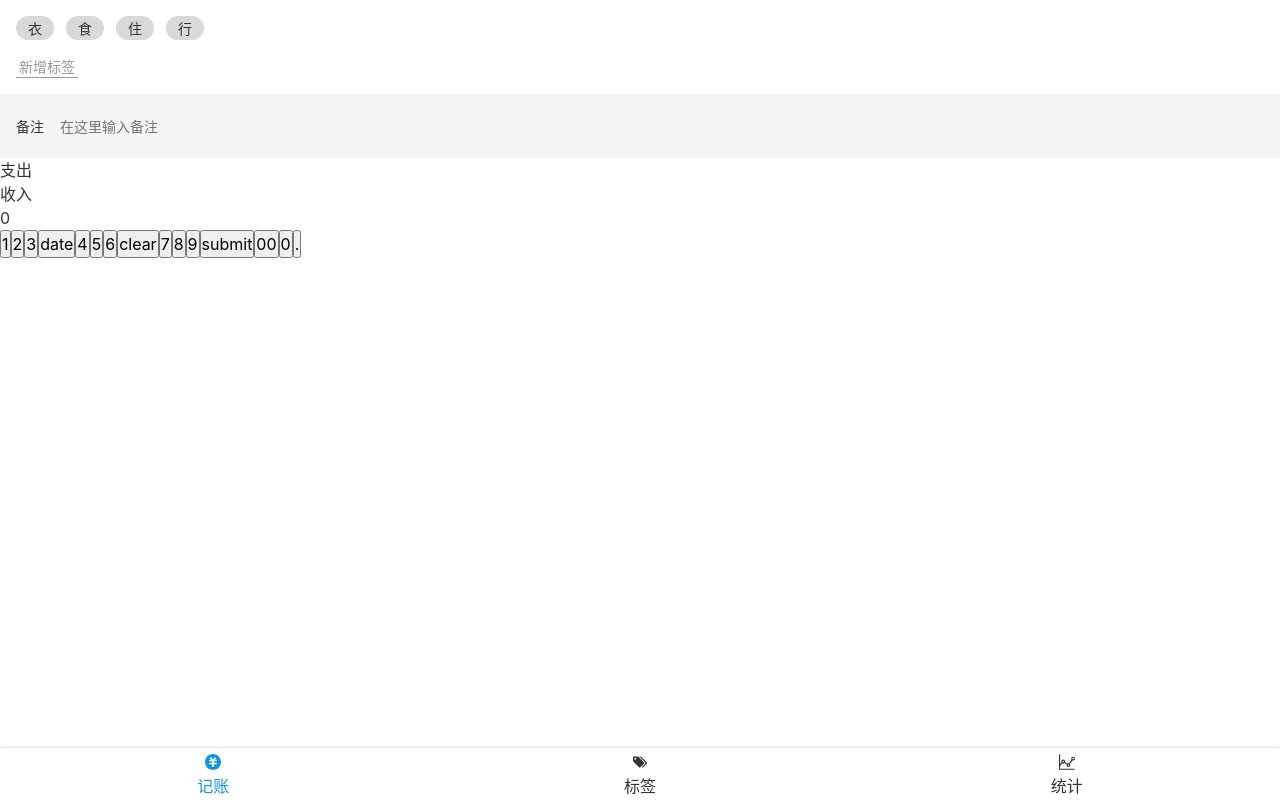
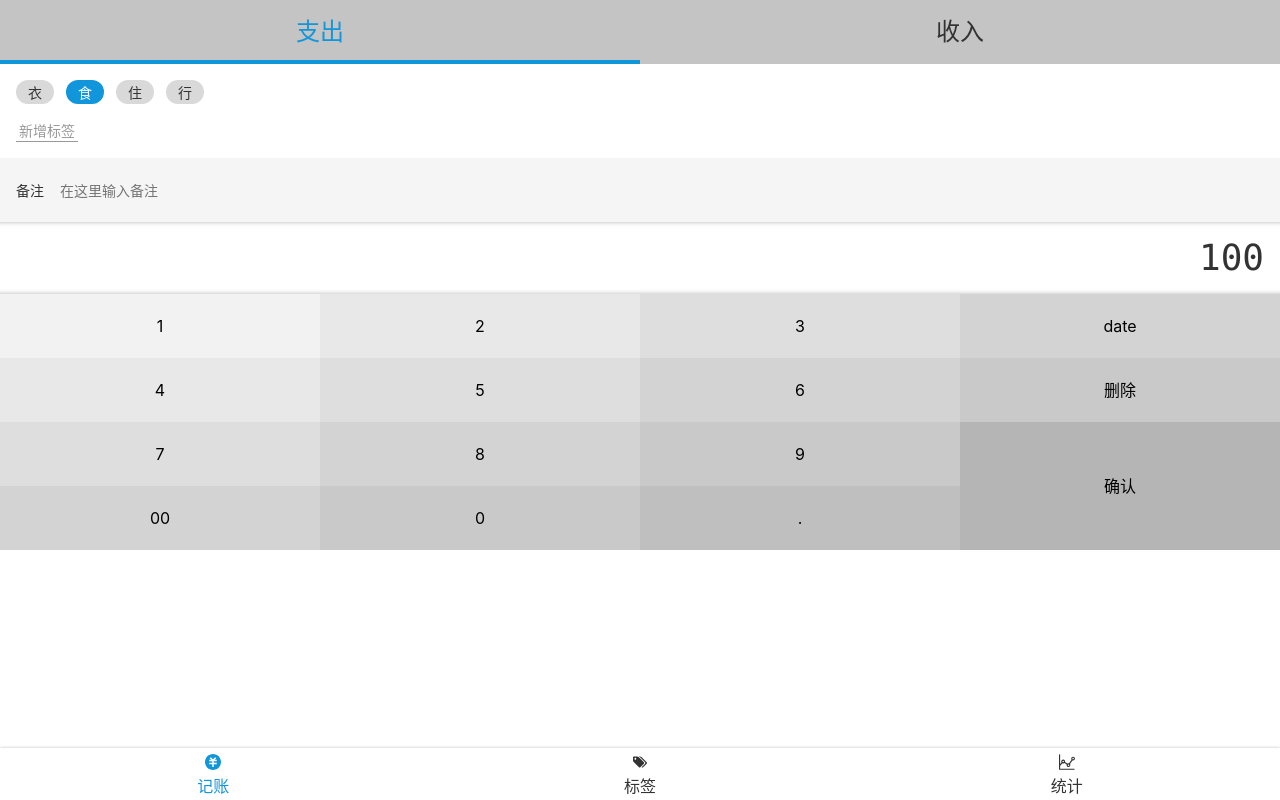
Before and after one commit to thunderjak/more-money-1, a Vue app: page /#/money in a window 1280 px wide. Built offline with nearby package versions, Linux system fonts and the light colour scheme.

Commit message:
money的numberPad添加css

```diff
--- a/src/assets/style/helper.scss
+++ b/src/assets/style/helper.scss
@@ -5,3 +5,12 @@ $font-hei: -apple-system, "Noto Sans", "Helvetica Neue", Helvetica,
   SimHei, "WenQuanYi Zen Hei Sharp", sans-serif;
 
 $color-highlight: rgb(18, 150, 219);
+
+//placeholder
+%clearFix {
+  &::after {
+    content: "";
+    clear: both;
+    display: block;
+  }
+}
--- a/src/views/money.vue
+++ b/src/views/money.vue
@@ -1,10 +1,16 @@
 <template>
     <div>
         <Layout>
+            <div class="type">
+                <ul class="types">
+                    <li class="selected">支出</li>
+                    <li>收入</li>
+                </ul>
+            </div>
             <div class="tags">
                 <ul class="current">
                     <li>衣</li>
-                    <li>食</li>
+                    <li class="selected">食</li>
                     <li>住</li>
                     <li>行</li>
                 </ul>
@@ -18,27 +24,21 @@
                     <input type="text" placeholder="在这里输入备注">
                 </label>
             </div>
-            <div class="type">
-                <ul class="types">
-                    <li class="selected">支出</li>
-                    <li>收入</li>
-                </ul>
-            </div>
-            <div class="numeberPad">
-                <div class="output">0</div>
+            <div class="numberPad">
+                <div class="output">100</div>
                 <div class="buttons">
                     <button>1</button>
                     <button>2</button>
                     <button>3</button>
-                    <button>date</button>
+                    <button class="date">date</button>
                     <button>4</button>
                     <button>5</button>
                     <button>6</button>
-                    <button>clear</button>
+                    <button class="delete">删除</button>
                     <button>7</button>
                     <button>8</button>
                     <button>9</button>
-                    <button>submit</button>
+                    <button class="submit">确认</button>
                     <button>00</button>
                     <button>0</button>
                     <button>.</button>
@@ -71,6 +71,10 @@
         border-radius: $h/2;
         padding: 0 $h/2;
         margin-right: $h/2;
+        &.selected{
+            background: $color-highlight;
+            color: rgb(255, 255, 255);
+        }
       }
     }
     > .new{
@@ -90,7 +94,7 @@
     display: block;
     padding-left: 16px;
     display: flex;
-    align-items: center;
+    align-items: center;//水平居中
     .name{
         padding-right: 16px;
     }
@@ -102,4 +106,79 @@
         padding-right: 16px;
     }
 }
+.type{
+    > .types{
+        background: #c4c4c4;
+        display: flex;
+        text-align: center;
+        font-size: 24px;
+        > li{
+            width: 50%;
+            height: 64px;
+            display: flex;
+            justify-content: center;
+            align-items: center;
+            position: relative;
+            &.selected{
+                color: $color-highlight;
+            }
+            &.selected::after{
+                content: '';
+                position: absolute;
+                bottom:0;
+                left: 0;
+                width: 100%;
+                height: 4px;
+                background:$color-highlight;
+            }
+        }
+    }
+}
+.numberPad{
+    .output{
+        font-size: 36px;
+        font-family: Consolas,monospace;
+        padding: 9px 16px;
+        text-align: right;
+        box-shadow: inset 0 -5px 5px -5px fade-out(black,0.7),
+                    inset 0 5px 5px -5px fade-out(black,0.7)
+    }
+    .buttons{
+        //用float布局要写clearfix
+        @extend %clearFix;//写在helper里再引用
+        > button{
+            width: 25%;
+            height: 64px;
+            float: left;
+            background: transparent;
+            border: none;
+            &.submit{
+                height: 64*2px;
+                float: right;
+            }
+            $bg:#f2f2f2;
+            &:nth-child(1){
+                background: $bg;
+            }
+            &:nth-child(2),&:nth-child(5){
+                background: darken($bg, 4%);
+            }
+            &:nth-child(3),&:nth-child(6),&:nth-child(9){
+                background: darken($bg, 4*2%);
+            }
+            &:nth-child(4),&:nth-child(7),&:nth-child(10),&:nth-child(13){
+                background: darken($bg, 4*3%);
+            }
+            &:nth-child(8),&:nth-child(11),&:nth-child(14){
+                background: darken($bg, 4*4%);
+            }
+            &:nth-child(15){
+                background: darken($bg, 4*5%);
+            }
+            &:nth-child(12){
+                background: darken($bg, 4*6%);
+            }
+        }
+    }
+}
 </style>
```
Lines whose indentation alone changed are shown as unchanged.
